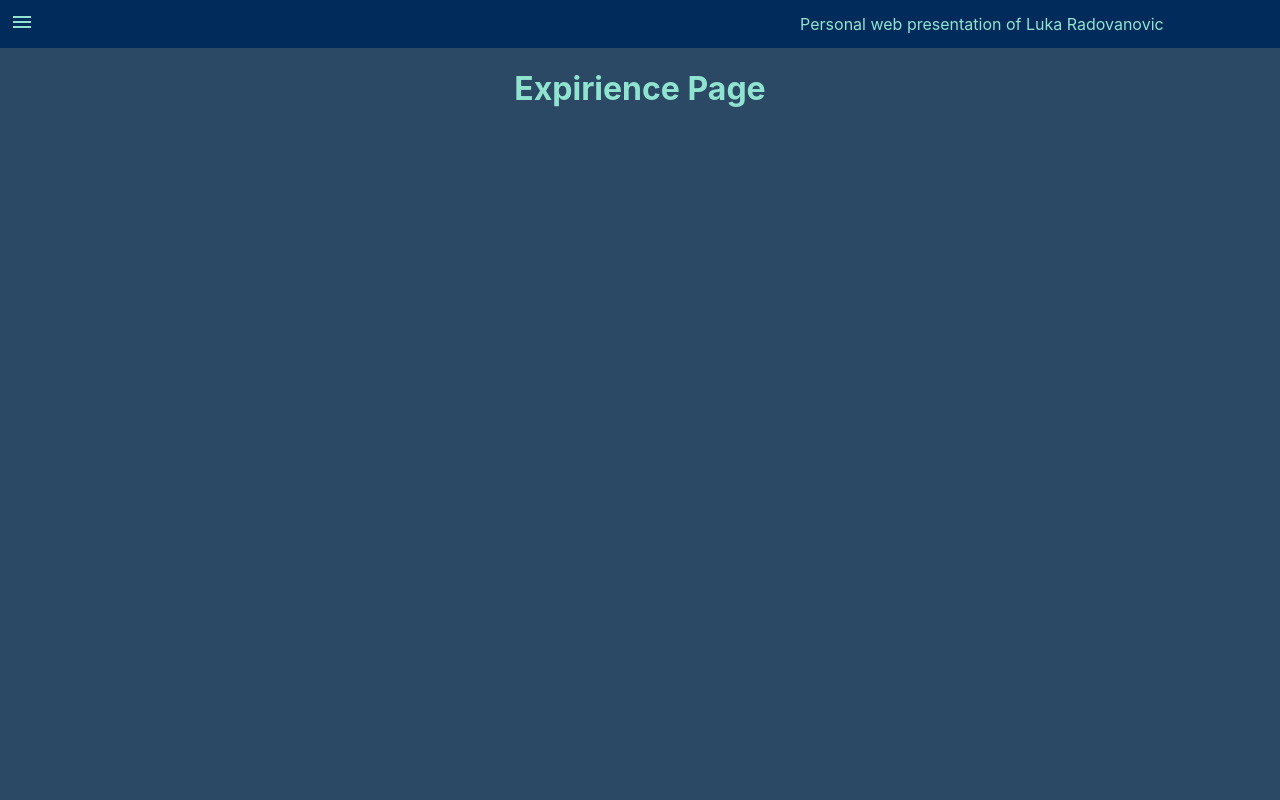
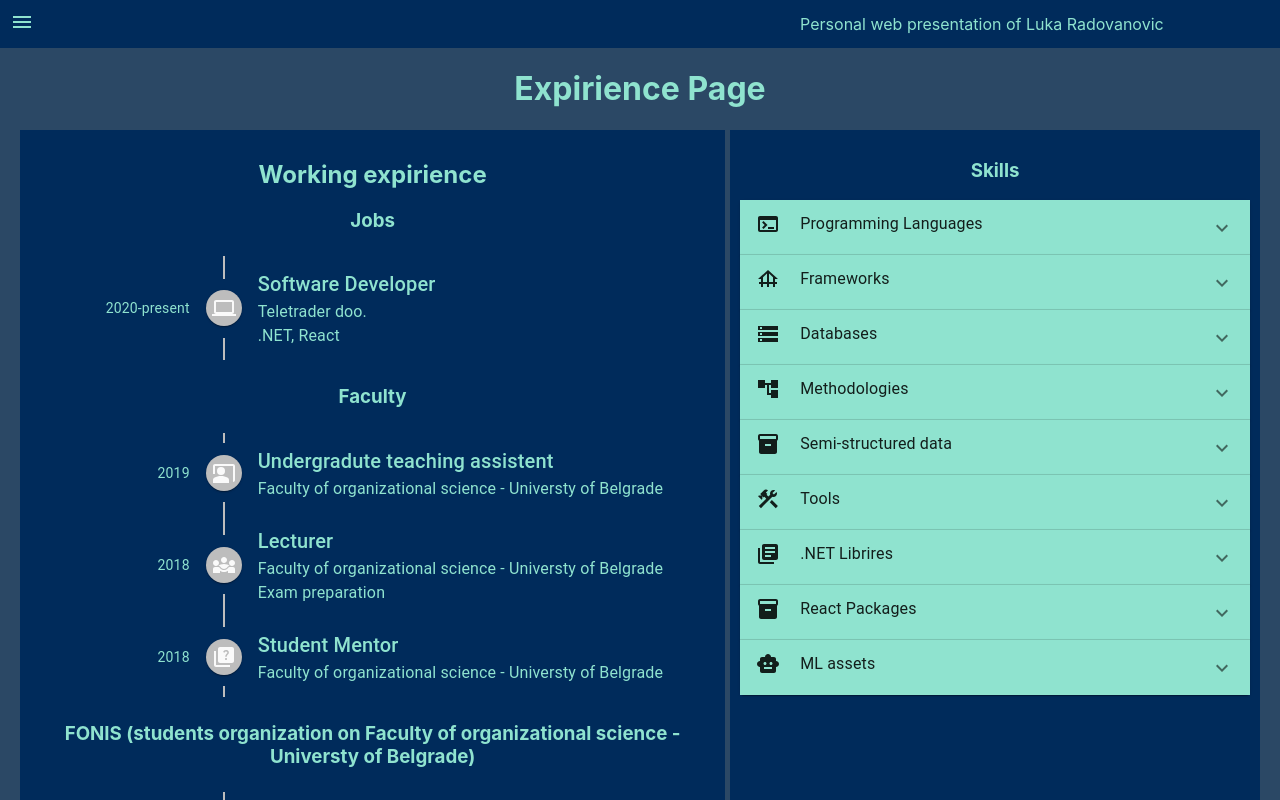
Before and after one commit to lukadlm97/personal-web-presentation, a React (Create React App) app: page /expirience in a window 1280 px wide. Shown: the top 800 px of the page. Built offline with nearby package versions, Linux system fonts and the light colour scheme.

Commit message:
created expirience tab

```diff
--- a/package.json
+++ b/package.json
@@ -20,6 +20,7 @@
     "@types/react-router-dom": "^5.3.3",
     "react": "^18.2.0",
     "react-dom": "^18.2.0",
+    "react-icon": "^1.0.0",
     "react-router-dom": "^6.3.0",
     "react-scripts": "5.0.1",
     "typescript": "^4.8.2",
--- a/src/components/appBar/AppBar.tsx
+++ b/src/components/appBar/AppBar.tsx
@@ -3,7 +3,6 @@ import { makeStyles } from "@material-ui/core/styles";
 
 import MenuIcon from '@mui/icons-material/Menu';
 import Grid  from '@material-ui/core/Grid'
-import Item  from '@material-ui/core/ListItem'
 
 interface SidebarProps{
 
--- /dev/null
+++ b/src/components/skills/SkillsAcordion.tsx
@@ -0,0 +1,43 @@
+import * as React from 'react';
+import Accordion from '@mui/material/Accordion';
+import AccordionSummary from '@mui/material/AccordionSummary';
+import AccordionDetails from '@mui/material/AccordionDetails';
+import Typography from '@mui/material/Typography';
+import ExpandMoreIcon from '@mui/icons-material/ExpandMore';
+
+interface Content{
+    skillGrupation:string,
+    skillList:string[],
+    icon:JSX.Element
+}
+
+export default function SkillsAcordion(props:Content){
+
+    return(
+        <Accordion>
+        <AccordionSummary
+          expandIcon={<ExpandMoreIcon/>}
+          aria-controls="panel1a-content"
+          id="panel1a-header"
+          sx={{
+            backgroundColor: "#8FE3CF",
+            textAlign:'right'
+          }}
+        >
+            <Typography  sx={{ fontSize: 16 }} style={{marginRight:'20px'}}>{props.icon}</Typography>
+            <Typography  sx={{ fontSize: 16 }}>{props.skillGrupation}</Typography>
+        </AccordionSummary>
+        <AccordionDetails   sx={{
+            backgroundColor: "#256D85"
+          }}>
+          <Typography>
+          {props.skillList.map((item)=>(
+                      <Typography sx={{fontSize:13,fontWeight: 'bold',color:'#8FE3CF'}}>
+                        {item}
+                    </Typography>
+                ))}
+          </Typography>
+        </AccordionDetails>
+      </Accordion>
+    )
+}
--- /dev/null
+++ b/src/components/timelineItem/WorkExpirienceTimelineItem.tsx
@@ -0,0 +1,53 @@
+import * as React from 'react';
+import Timeline from '@material-ui/lab/Timeline';
+import TimelineItem from '@mui/lab/TimelineItem';
+import TimelineSeparator from '@mui/lab/TimelineSeparator';
+import TimelineConnector from '@mui/lab/TimelineConnector';
+import TimelineContent from '@mui/lab/TimelineContent';
+import TimelineOppositeContent from '@mui/lab/TimelineOppositeContent';
+import TimelineDot from '@mui/lab/TimelineDot';
+import SchoolIcon from '@mui/icons-material/School';
+import Typography from '@mui/material/Typography';
+
+interface Content{
+    fromTo:string,
+    companyName:string,
+    position:string,
+    technologies:string,
+    icon:JSX.Element
+}
+
+export default function WorkExpirienceTimelineItem(props:Content){
+
+    return (
+        <TimelineItem>
+        <TimelineOppositeContent
+            sx={{ m: 'auto 0' }}
+            align="right"
+            variant="body2"
+            color="text.secondary"
+            style={{ color: '#8FE3CF',flex:0.3 }}
+        >
+            {props.fromTo}
+        </TimelineOppositeContent>
+        <TimelineSeparator>
+            <TimelineConnector />
+            <TimelineDot>
+            {props.icon}
+            </TimelineDot>
+            <TimelineConnector />
+        </TimelineSeparator>
+        <TimelineContent sx={{ py: '12px', px: 2 }}>
+            <Typography variant="h6" component="span">
+            {props.position}
+            </Typography>
+            <Typography>
+            {props.companyName}
+            </Typography>
+            <Typography>
+            {props.technologies}
+            </Typography>
+        </TimelineContent>
+        </TimelineItem>
+    )
+}
--- a/src/pages/expirience/Expirience.tsx
+++ b/src/pages/expirience/Expirience.tsx
@@ -1,6 +1,27 @@
 import * as React from 'react';
 import Grid from '@material-ui/core/Grid'
+import Box from '@material-ui/core/Box'
+import SkillsAcordion from '../../components/skills/SkillsAcordion';
 import { makeStyles } from "@material-ui/core/styles";
+import Timeline from '@material-ui/lab/Timeline';
+import WorkExpirienceTimelineItem from '../../components/timelineItem/WorkExpirienceTimelineItem'
+import Typography from '@mui/material/Typography';
+import LaptopIcon from '@mui/icons-material/Laptop';
+import CoPresentIcon from '@mui/icons-material/CoPresent';
+import QuizIcon from '@mui/icons-material/Quiz';
+import Diversity3Icon from '@mui/icons-material/Diversity3';
+import LanIcon from '@mui/icons-material/Lan';
+import GroupsIcon from '@mui/icons-material/Groups';
+import TerminalIcon from '@mui/icons-material/Terminal';
+import FoundationIcon from '@mui/icons-material/Foundation';
+import StorageIcon from '@mui/icons-material/Storage';
+import ConstructionIcon from '@mui/icons-material/Construction';
+import AccountTreeIcon from '@mui/icons-material/AccountTree';
+import LibraryBooksIcon from '@mui/icons-material/LibraryBooks';
+import InventoryIcon from '@mui/icons-material/Inventory';
+import SmartToyIcon from '@mui/icons-material/SmartToy';
+
+
 const useStyles = makeStyles({
     body: {
       width: "auto",
@@ -16,8 +37,52 @@ export default function ExpirienceTimeline() {
 const style=useStyles();
 
     return (
-        <Grid container className={style.body} >
-            <h1>Expirience Page</h1>
+
+<Grid container className={style.body} >
+  <h1>Expirience Page</h1>
+  <Grid  style={{display:'flex'}}>
+      <Grid item xs={8} style={{background:'#002B5B',marginLeft:'20px',marginBottom:'50px',padding:'10px'}}>
+        <h2>Working expirience</h2>
+        <Grid item xs={12}>
+          <h3>Jobs</h3>
+          <Timeline>
+              <WorkExpirienceTimelineItem fromTo='2020-present' companyName='Teletrader doo.' technologies='.NET, React' position='Software Developer' icon={<LaptopIcon/>} />
+          </Timeline>
         </Grid>
+        <Grid item xs={12}>
+          <h3>Faculty</h3>
+          <Timeline>
+              <WorkExpirienceTimelineItem fromTo='2019' companyName='Faculty of organizational science - Universty of Belgrade' technologies='' position='Undergradute teaching assistent' icon={<CoPresentIcon/>} />
+              <WorkExpirienceTimelineItem fromTo='2018' companyName='Faculty of organizational science - Universty of Belgrade' technologies='Exam preparation' position='Lecturer' icon={<Diversity3Icon/>} />
+              <WorkExpirienceTimelineItem fromTo='2018' companyName='Faculty of organizational science - Universty of Belgrade' technologies='' position='Student Mentor' icon={<QuizIcon/>} />
+             </Timeline>
+        </Grid>
+        <Grid item xs={12}>
+          <h3>FONIS (students organization on Faculty of organizational science - Universty of Belgrade)</h3>
+          <Timeline>
+              <WorkExpirienceTimelineItem fromTo='2019' companyName='FONIS' technologies='High School Hackaton' position='Coordinator' icon={<LanIcon/>} />
+              <WorkExpirienceTimelineItem fromTo='2018' companyName='FONIS' technologies='FON Hackaton' position='PR Team Member' icon={<Diversity3Icon/>} />
+              <WorkExpirienceTimelineItem fromTo='2018' companyName='FONIS' technologies='' position='Team Member' icon={<GroupsIcon/>} />
+          </Timeline>
+        </Grid>
+
+      </Grid>
+      <Grid item xs={6} style={{background:'#002B5B',marginRight:'20px',marginLeft:'5px',padding:'10px'}}> <h3>
+                  Skills
+              </h3>
+          <Grid >
+              <SkillsAcordion skillGrupation='Programming Languages' skillList={['C#','JavaScript','Typescript','Python']} icon={<TerminalIcon/>}/>
+              <SkillsAcordion skillGrupation='Frameworks' skillList={['.NET','ASP.NET','React','Material-UI','Blazor']} icon={<FoundationIcon/>}/>
+              <SkillsAcordion skillGrupation='Databases' skillList={['SQL','MS SQL','RethinkDB','Redis']} icon={<StorageIcon/>}/>
+              <SkillsAcordion skillGrupation='Methodologies' skillList={['UML','Swagger','OpenAPI','JWT','gRPC','Rest','GraphQL','Microservices','Onion Architecture']} icon={<AccountTreeIcon/>}/>
+              <SkillsAcordion skillGrupation='Semi-structured data' skillList={['JSON','XML','Protobuffer','Flatbuffer']} icon={<InventoryIcon/>}/>
+              <SkillsAcordion skillGrupation='Tools' skillList={['Git','Visual Studio','Visual Studio Code','MobaXTerm','WinSCP','Total Commander','Jira','Confluence','Git Bash']} icon={<ConstructionIcon/>}/>
+              <SkillsAcordion skillGrupation='.NET Librires' skillList={['Automapper','MediatR','NLog','Serilog','SignalR','Entityframework','Dapper','NBomber','Radzen','HtmlAgilityPack','Excel-DNA','PdfSharp']} icon={<LibraryBooksIcon/>}/>
+              <SkillsAcordion skillGrupation='React Packages' skillList={['Router Dom','Yup','Redux','Axios','Loadsh']} icon={<InventoryIcon/>}/>
+              <SkillsAcordion skillGrupation='ML assets' skillList={['Jupyter','ARIMA','Backtesting','Time Series']} icon={<SmartToyIcon/>}/>
+          </Grid>
+      </Grid>
+  </Grid>
+</Grid>
     );
   }
```
Also changed, not shown: 1 other file (tests, documents, lock files or other folders).
